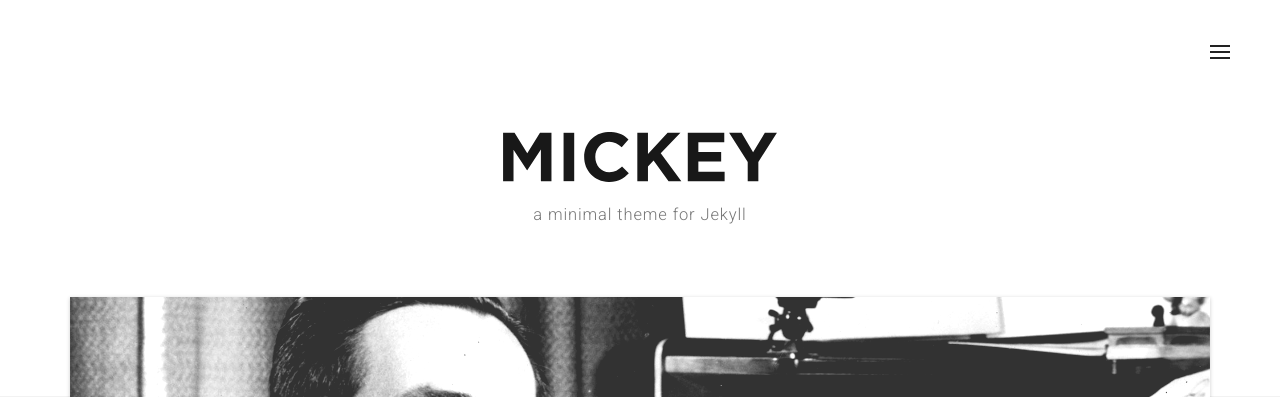
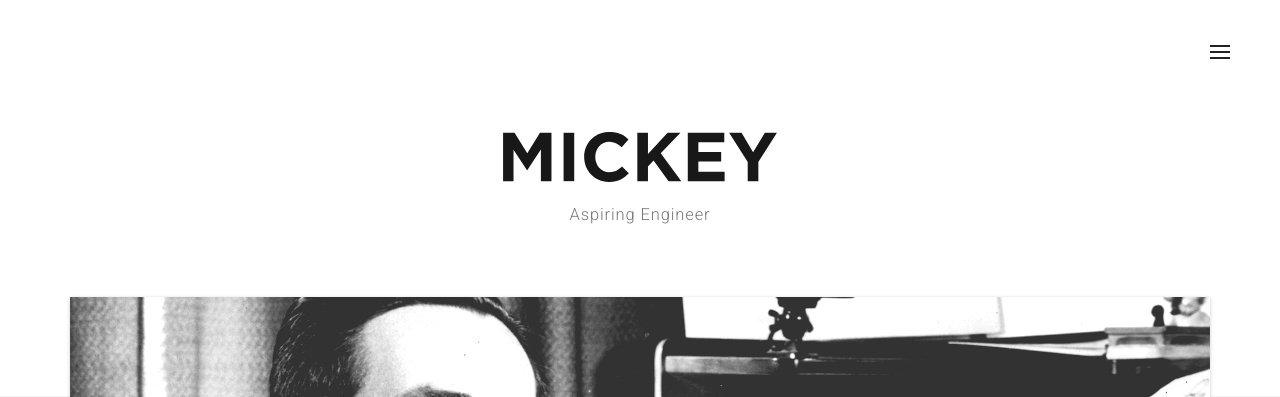
Before and after one commit to vincentchan/mickey, a Jekyll site: the page built from index.html, in a window 1280 px wide. Shown: the top 397 px of the page. Built offline with Jekyll 4.4.1, drawn with Linux system fonts in a browser that asks for light colours; nearby versions of some CDN libraries; some web fonts are replaced; Markdown is read by kramdown in place of the engine named in the settings.

Commit message:
Update index.html

```diff
--- a/index.html
+++ b/index.html
@@ -12,7 +12,7 @@
       <div class="postMeta-wrapper postMeta-wrapper--frontpage">
         <ul class="postMeta">
           <li class="postMeta-tagline">
-            a minimal theme for Jekyll
+            Aspiring Engineer
           </li>
         </ul>
       </div>
```
